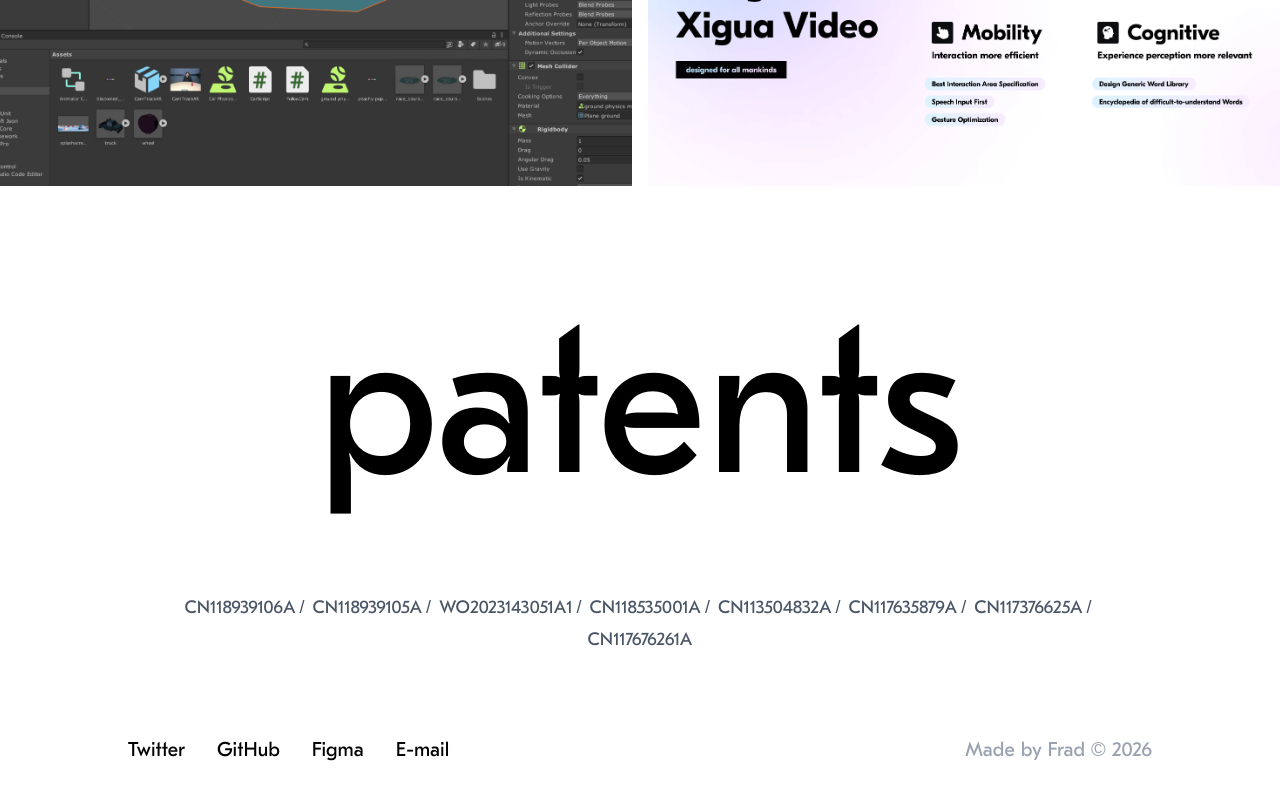
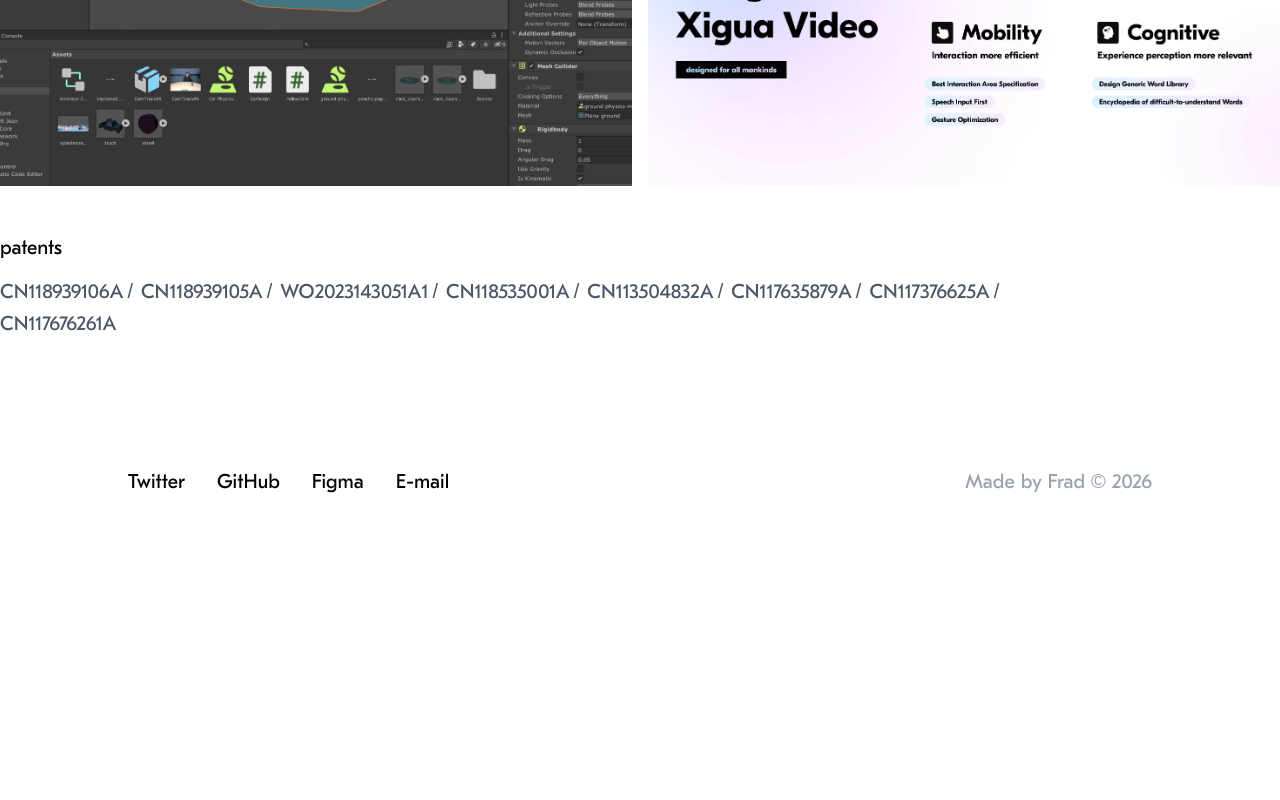
Before and after one commit to FradSer/frad-me, a Next.js app: page / in a window 1280 px wide. Shown: the part 2631-3431 px from the top of the page. After the commit the page ends 3209 px from the top, so only its background shows below. Built offline with nearby package versions, Linux system fonts and the light colour scheme.

Commit message:
style: update patents section to match footer typography with left alignment

```diff
--- a/components/Landing/Patents.tsx
+++ b/components/Landing/Patents.tsx
@@ -37,11 +37,11 @@
 
 export default function Patents() {
   return (
-    <section className="w-screen px-0 pt-16 text-center sm:px-40">
-      <h2 className="col-span-2 px-0 text-center text-[7rem] hover:cursor-default lg:text-[10rem] xl:text-[13rem] 2xl:text-[16rem] mb-8">
+    <section className="layout-wrapper my-12 flex flex-col">
+      <h2 className="text-xl mb-4">
         patents
       </h2>
-      <div className="flex flex-wrap justify-center gap-1 text-sm xl:text-lg 2xl:text-2xl text-gray-600 dark:text-gray-400">
+      <div className="flex flex-wrap gap-1 text-xl text-gray-600 dark:text-gray-400">
         {patents.map((patent, index) => (
           <span key={patent.number}>
             <a
```
